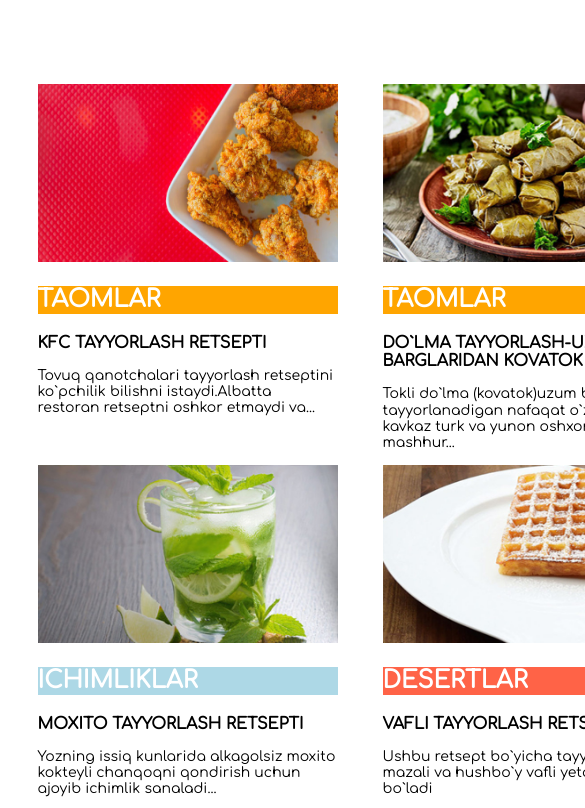
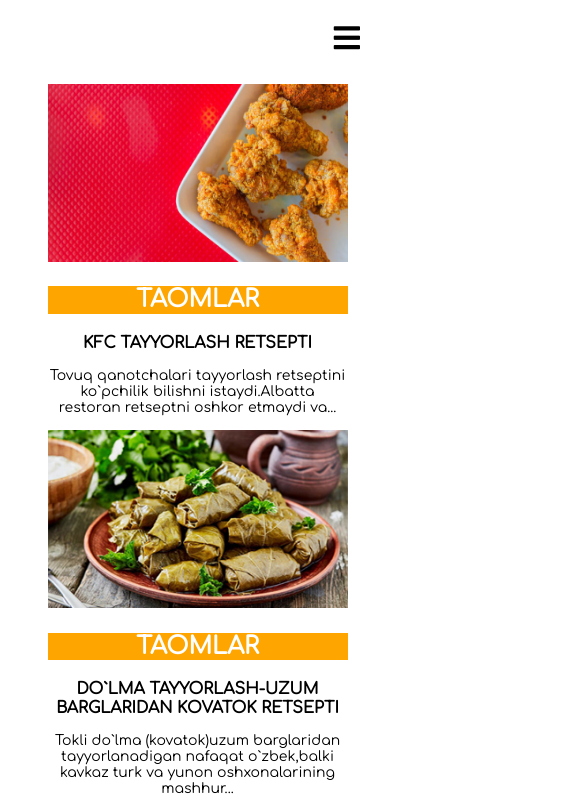
Before and after one commit to murad-developer/lazzat, a plain HTML site: page index.html in a window 390 px wide. Shown: the part 114-922 px from the top of the page, 585 px wide, since content can reach past the window. Drawn offline with Linux system fonts and the light colour scheme.

Commit message:
responsive tugirland

```diff
--- a/css/styles.css
+++ b/css/styles.css
@@ -142,3 +142,12 @@ body{
 		justify-content: space-around;
 	}
 }
+@media (max-width: 425px){
+	.container{
+		width: 395px;
+	}
+	.meals__item{
+		text-align: center;
+}
+
+}
```
